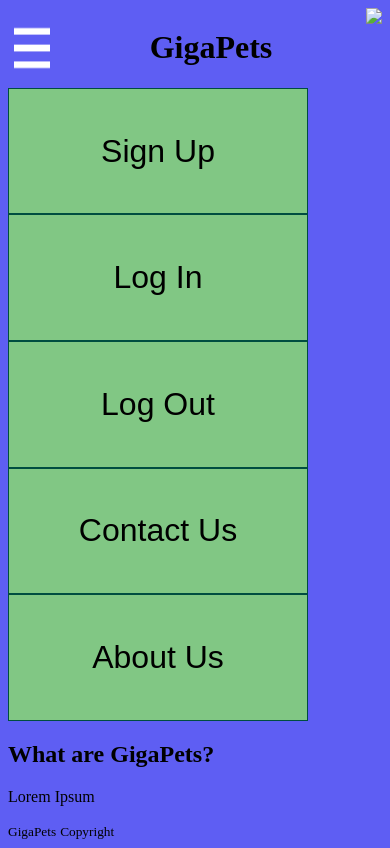
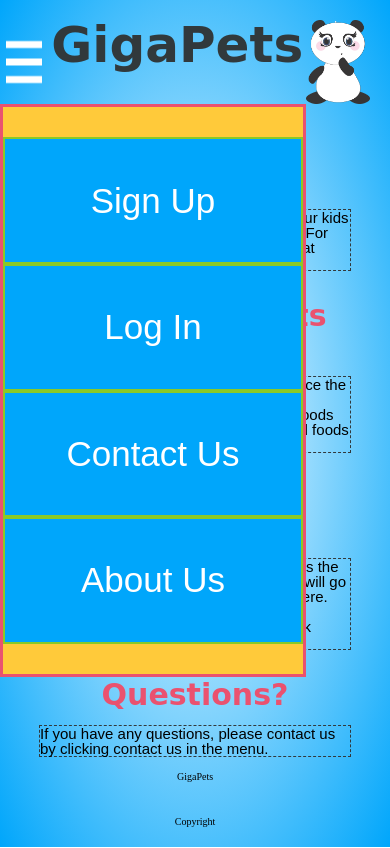
Before and after one commit to gigapets-pt-bw/User-Interface, a plain HTML site: page index.html in a window 390 px wide. Both pictures are taken after a click on the picture 32 px from the left and 47 px from the top of the page. Drawn offline with Linux system fonts and the light colour scheme; a web font is replaced by a local one.

Commit message:
Main page basically done, desktop and mobile done

```diff
--- /dev/null
+++ b/LESS/footer.less
@@ -0,0 +1,10 @@
+footer {
+    display:flex;
+    justify-content: center;
+    align-items: center;
+    flex-direction: column;
+}
+small {
+    margin-top: 15px;
+    margin-bottom: 20px;
+}
--- a/LESS/general-styles.less
+++ b/LESS/general-styles.less
@@ -1,33 +1,17 @@
+html {
+    font-size:62.5%;
+}
+
 body {
-    background-color: rgb(94, 94, 243);
+    background-image: radial-gradient(white, @blueColor);
+    box-sizing: border-box;
 
 }
-@media (min-width: 500px) {
+@media @desktop {
     body {
-        background: lightgreen;
+        background-image: url('../Assets/treesBackground.jpg');
+        background-repeat: no-repeat;
+        background-size: cover;
+
     }
 }
-header {
-    display:flex;
-    justify-content: space-between;
-    align-content: center;
-}
-.menu-button {
-    // position: absolute;
-    left: 20px;
-    cursor: pointer;
-  }
-
-nav button{
-    display:flex;
-    justify-content: center;
-    align-items: center;
-    width:300px;
-    height: 15vh;
-    background-color: #81C784;
-    border: 1px solid #004D40;
-    font-size: 32px;
-    padding: 30px 0;
-    z-index: 2;
-
-}
--- /dev/null
+++ b/LESS/header.less
@@ -0,0 +1,98 @@
+header {
+    display:flex;
+    justify-content: space-between;
+    align-content: center;
+    margin-top:20px;
+
+}
+
+
+h1 {
+    font-size: 5rem;
+    font-family: @headerFont;
+    font-weight: bolder;
+    color: @blackColor;
+
+}
+@media @desktop{
+    h1 {
+        margin-left: 10%;
+        margin-right: 10%;
+    }
+}
+.header-image {
+    height:10vh;
+    margin-right: 5%;
+
+}
+@media @desktop {
+    .header-image {
+        margin-right:10%;
+    }
+}
+.menu-button {
+
+    left: 20px;
+    cursor: pointer;
+  }
+  @media @desktop {
+      .menu-button {
+        display: none;
+      }
+  }
+.menu{
+    display:none;
+    flex-direction: column;
+    width:30rem;
+    height: 60vh;
+    background-color: @yellowColor;
+    border: 3px solid @redColor;
+    padding: 30px 0;
+    position:absolute;
+    z-index: 2;
+
+}
+@media @desktop {
+    .menu {
+        display:flex;
+        flex-direction: row;
+        width: 80%;
+        height: 10vh;
+        position:relative;
+        z-index: 0;
+        border: none;
+        background-color: none;
+        padding:0px 0;
+        margin-left:10%;
+        margin-right:10%;
+    }
+}
+.menuOptions--open {
+    display:flex;
+}
+
+
+.menuOptions {
+    width: 100%;
+    height: 16vh;
+    text-decoration: none;
+    background-color: @blueColor;
+    border: 2px solid @greenColor;
+    color: white;
+    padding: 15px 32px;
+    text-align: center;
+    text-decoration: none;
+    // display: inline-block;
+    font-size: 3.5rem;
+}
+
+@media @desktop {
+    .menuOptions {
+        height: 10vh;
+        width:100%;
+        padding: 10px, 10px, 10px, 10px;
+        font-size: 1.5rem;
+
+
+    }
+}
--- a/LESS/index.less
+++ b/LESS/index.less
@@ -1,16 +1,16 @@
 
 
 // Vars and Mixins
-// @import "variables";
+@import "variables";
 // @import "mixins";
 
 // // General Styles Here
-// @import "reset";
+@import "reset";
 @import "general-styles";
 
 // // Components Here
-// @import "header";
+@import "header";
 // @import "cta";
-// @import "main-content";
+@import "main-content";
 // @import "contact";
-// @import "footer";
+@import "footer";
--- /dev/null
+++ b/LESS/main-content.less
@@ -0,0 +1,48 @@
+h2 {
+    font-size: 3rem;
+    margin-top: 30px;
+    font-family: @headerFont;
+    font-weight: bold;
+    margin-left: 10%;
+    margin-right: 10%;
+    color: @redColor;
+
+}
+@media @desktop {
+    .firstContent, .secondContent, .thirdContent, .fourthContent {
+        background-color: @greenColor;
+        color:black;
+        display:flex;
+        justify-content: flex-start;
+        flex-direction: column;
+        width: 80%;
+        height: 10%
+    }
+}
+p {
+    font-size: 1.5rem;
+    margin-top: 15px;
+    margin-left: 10%;
+    margin-right: 10%;
+    font-family: @contentFont;
+    border: 1px dashed @blackColor;
+}
+
+.landing-page-content {
+   display:flex;
+   justify-content: center;
+   align-items: center;
+   flex-direction: column;
+
+
+}
+@media @desktop {
+    .landing-page-content {
+        background-color: @greenColor;
+        margin-top: 30px;
+        width:60%;
+        flex-wrap: wrap;
+        margin-left: 20%;
+        padding-bottom: 30px;
+    }
+}
--- /dev/null
+++ b/LESS/reset.less
@@ -0,0 +1,43 @@
+html, body, div, span, applet, object, iframe,
+h1, h2, h3, h4, h5, h6, p, blockquote, pre,
+a, abbr, acronym, address, big, cite, code,
+del, dfn, em, img, ins, kbd, q, s, samp,
+small, strike, strong, sub, sup, tt, var,
+b, u, i, center,
+dl, dt, dd, ol, ul, li,
+fieldset, form, label, legend,
+table, caption, tbody, tfoot, thead, tr, th, td,
+article, aside, canvas, details, embed,
+figure, figcaption, footer, header, hgroup,
+menu, nav, output, ruby, section, summary,
+time, mark, audio, video {
+	margin: 0;
+	padding: 0;
+	border: 0;
+	font-size: 100%;
+	font: inherit;
+	vertical-align: baseline;
+}
+/* HTML5 display-role reset for older browsers */
+article, aside, details, figcaption, figure,
+footer, header, hgroup, menu, nav, section {
+	display: block;
+}
+body {
+	line-height: 1;
+}
+ol, ul {
+	list-style: none;
+}
+blockquote, q {
+	quotes: none;
+}
+blockquote:before, blockquote:after,
+q:before, q:after {
+	content: '';
+	content: none;
+}
+table {
+	border-collapse: collapse;
+	border-spacing: 0;
+}
--- a/LESS/variables.less
+++ b/LESS/variables.less
@@ -0,0 +1,10 @@
+@blueColor: #00A6FB;
+@redColor: #EA526F;
+@blackColor: #31393C;
+@yellowColor: #FFCA3A;
+@greenColor: #8AC926;
+
+@headerFont:  'Londrina Shadow', cursive;
+@contentFont: 'Capriola', sans-serif;
+
+@desktop: (min-width: 550px);
--- a/Menu/Menu.js
+++ b/Menu/Menu.js
@@ -0,0 +1,9 @@
+const toggleMenu = () => {
+    menuOptionsSelector.classList.toggle('menuOptions--open')
+}
+
+const menuOptionsSelector = document.querySelector('.menu')
+
+const menuButtonSelector = document.querySelector('.menu-button')
+
+menuButtonSelector.addEventListener('click', toggleMenu);
--- a/index.html
+++ b/index.html
@@ -1,7 +1,8 @@
 <!DOCTYPE html>
-<html lang="en">
+<html lang="en" >
 <head>
     <link rel="stylesheet" type="text/css" media="screen" href="./CSS/index.css" />
+    <link href="https://fonts.googleapis.com/css?family=Capriola|Londrina+Shadow" rel="stylesheet">
     <script src="./Menu/Menu.js" async></script>
     <meta charset="UTF-8">
     <meta name="viewport" content="width=device-width, initial-scale=1.0">
@@ -13,19 +14,26 @@
         <img class="menu-button" src="./Assets/menu.png">
         <h1>GigaPets</h1>
 
-        <img class="header-image" src="#">
+        <img class="header-image" src="./Assets/pandaGirl.png">
     </header>
-    <nav class="menu-options">
+    <nav class="menu">
 
-        <button>Sign Up</button>
-        <button>Log In</button>
-        <button>Log Out</button>
-        <button>Contact Us</button>
-        <button>About Us</button>
+        <button class="menuOptions">Sign Up</button>
+        <button class="menuOptions">Log In</button>
+        <button class="menuOptions">Contact Us</button>
+        <button class="menuOptions">About Us</button>
     </nav>
     <section class="landing-page-content">
-        <h2>What are GigaPets?</h2>
-        <p>Lorem Ipsum</p>
+
+        <h2 class= "firstContent">What are GigaPets?</h2>
+        <p class= "firstContent">GigaPets are creatures that can help your kids learn to eat right. For them, it's a game. For you, it's an easy way to teach them to eat healthy!</p>
+        <h2 class= "secondContent">How do GigaPets work?</h2>
+        <p class= "secondContent">Each child creates an animal avatar. Once the avatar is created, the child can feed the animal avatar good or bad food. Good foods have positive effects. Consequently, bad foods have negative effects. </p>
+        <h2 class= "thirdContent" >Want to get started?</h2>
+        <p class= "thirdContent">To sign up, navigate to the menu towards the top of the screen and click sign up. You will go through the registration process from there. <br><br> If you are already a member, simply click login.</p>
+        <h2 class= "fourthContent">Questions?</h2>
+        <p class= "fourthContent">If you have any questions, please contact us by clicking contact us in the menu.</p>
+
     </section>
     <footer>
         <small>GigaPets</small>
```
Also changed, not shown: Assets/pandaGirl.png (added), Assets/treesBackground.jpg (added), CSS/index.css.
